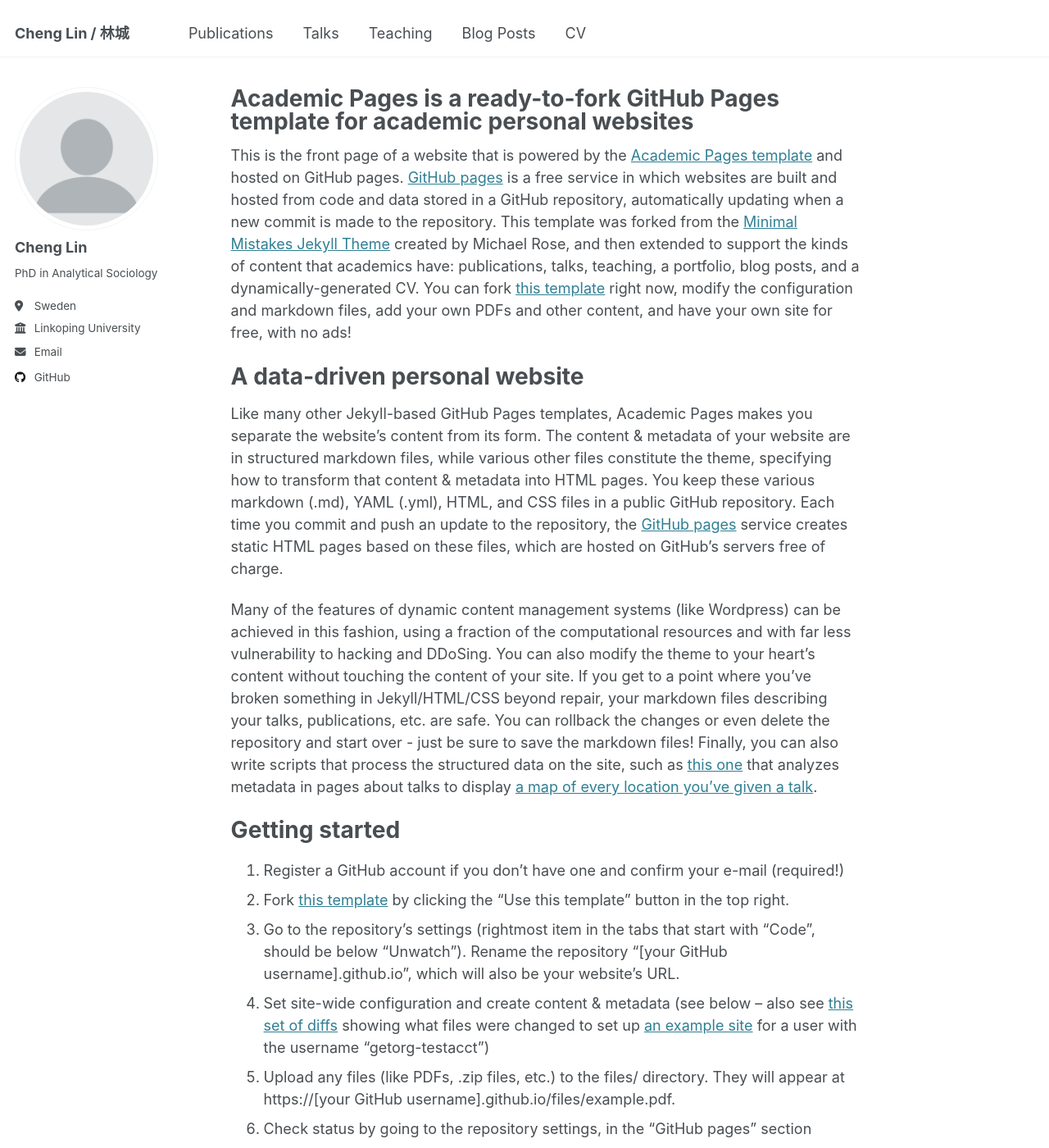
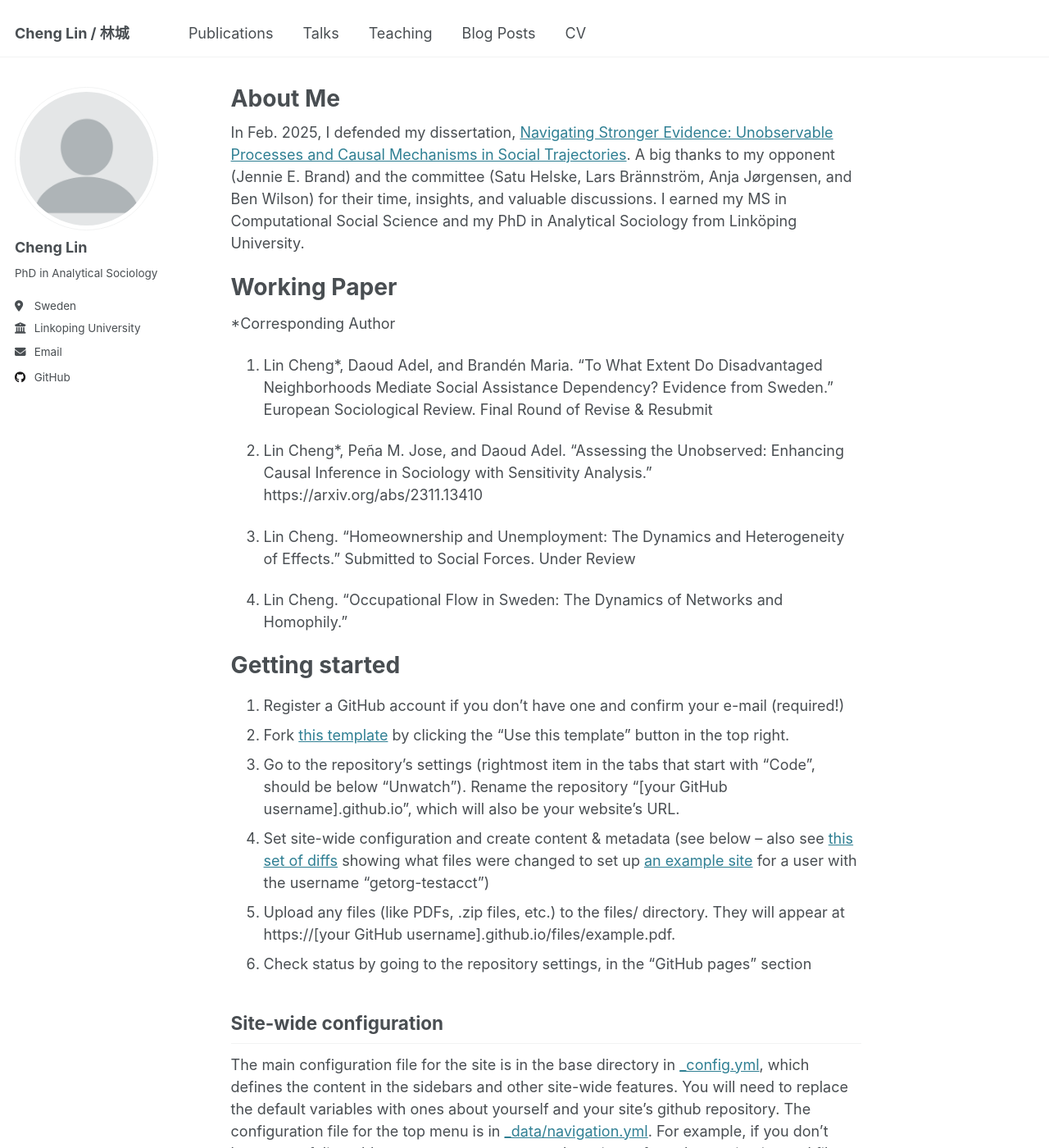
Before and after one commit to cheli79/cheli79.github.io, a Jekyll site: the page built from _pages/about.md, in a window 1280 px wide and 1400 px high. Shown: the whole window at 82% size. Built offline with Jekyll 4.4.1, drawn with Linux system fonts in a browser that asks for light colours.

Commit message:
Update about.md

```diff
--- a/_pages/about.md
+++ b/_pages/about.md
@@ -1,19 +1,27 @@
 ---
 permalink: /
-title: "Academic Pages is a ready-to-fork GitHub Pages template for academic personal websites"
+title: "About Me"
 author_profile: true
 redirect_from:
   - /about/
   - /about.html
 ---
+In Feb. 2025, I defended my dissertation, [Navigating Stronger Evidence: Unobservable Processes and Causal Mechanisms in Social Trajectories](10.3384/9789180759731). A big thanks to my opponent (Jennie E. Brand) and the committee (Satu Helske, Lars Brännström, Anja Jørgensen, and Ben Wilson) for their time, insights, and valuable discussions. I earned my MS in Computational Social Science and my PhD in Analytical Sociology from Linköping University.
 
-This is the front page of a website that is powered by the [Academic Pages template](https://github.com/academicpages/academicpages.github.io) and hosted on GitHub pages. [GitHub pages](https://pages.github.com) is a free service in which websites are built and hosted from code and data stored in a GitHub repository, automatically updating when a new commit is made to the repository. This template was forked from the [Minimal Mistakes Jekyll Theme](https://mmistakes.github.io/minimal-mistakes/) created by Michael Rose, and then extended to support the kinds of content that academics have: publications, talks, teaching, a portfolio, blog posts, and a dynamically-generated CV. You can fork [this template](https://github.com/academicpages/academicpages.github.io) right now, modify the configuration and markdown files, add your own PDFs and other content, and have your own site for free, with no ads!
 
-A data-driven personal website
+
+Working Paper
 ======
-Like many other Jekyll-based GitHub Pages templates, Academic Pages makes you separate the website's content from its form. The content & metadata of your website are in structured markdown files, while various other files constitute the theme, specifying how to transform that content & metadata into HTML pages. You keep these various markdown (.md), YAML (.yml), HTML, and CSS files in a public GitHub repository. Each time you commit and push an update to the repository, the [GitHub pages](https://pages.github.com/) service creates static HTML pages based on these files, which are hosted on GitHub's servers free of charge.
+*Corresponding Author
 
-Many of the features of dynamic content management systems (like Wordpress) can be achieved in this fashion, using a fraction of the computational resources and with far less vulnerability to hacking and DDoSing. You can also modify the theme to your heart's content without touching the content of your site. If you get to a point where you've broken something in Jekyll/HTML/CSS beyond repair, your markdown files describing your talks, publications, etc. are safe. You can rollback the changes or even delete the repository and start over - just be sure to save the markdown files! Finally, you can also write scripts that process the structured data on the site, such as [this one](https://github.com/academicpages/academicpages.github.io/blob/master/talkmap.ipynb) that analyzes metadata in pages about talks to display [a map of every location you've given a talk](https://academicpages.github.io/talkmap.html).
+1. Lin Cheng*, Daoud Adel, and Brandén Maria. “To What Extent Do Disadvantaged Neighborhoods Mediate Social Assistance Dependency? Evidence from Sweden.” European Sociological Review. Final Round of Revise & Resubmit
+
+2. Lin Cheng*, Peña M. Jose, and Daoud Adel. “Assessing the Unobserved: Enhancing Causal Inference in Sociology with Sensitivity Analysis.” https://arxiv.org/abs/2311.13410
+
+3. Lin Cheng. “Homeownership and Unemployment: The Dynamics and Heterogeneity of Effects.” Submitted to Social Forces. Under Review
+
+4. Lin Cheng. “Occupational Flow in Sweden: The Dynamics of Networks and Homophily.”
+
 
 Getting started
 ======
```
